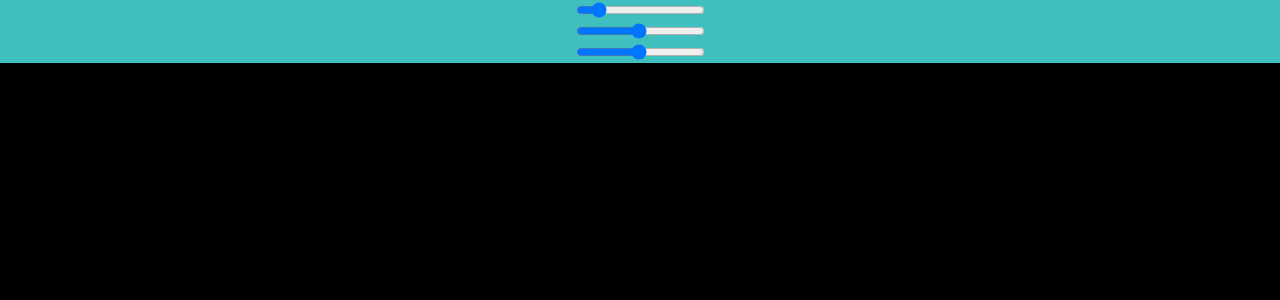
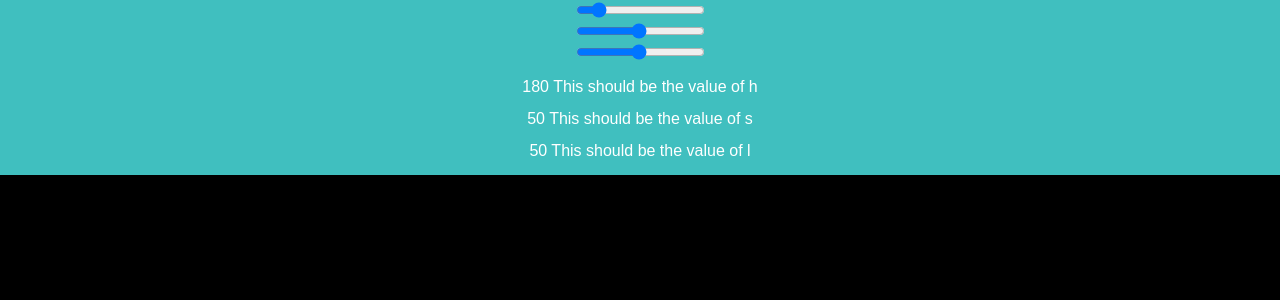
Before and after one commit to AllanHall/colorpicker, a React (Create React App) app: page / in a window 1280 px wide. Shown: the top 300 px of the page. Built offline with nearby package versions, Linux system fonts and the light colour scheme.

Commit message:
got all 3 hsl values to display in text and as the background of my div

```diff
--- a/src/App.js
+++ b/src/App.js
@@ -1,12 +1,10 @@
 import React, { Component } from 'react'
 import HSL from './components/HSL'
-// import ColorDisplay from './components/ColorDisplay'
 
 class App extends Component {
   render() {
     return (
       <>
-        {/* <ColorDisplay /> */}
         <HSL />
       </>
     )
--- a/src/components/HSL.js
+++ b/src/components/HSL.js
@@ -22,13 +22,28 @@ class HSL extends Component {
       l: event.target.value
     })
   }
-
+  /*  functionDetermineColor = () => {
+    if (this.state.h === 0) {
+      return 'red'
+    }
+    if (this.state.h === 120) {
+      return 'green'
+    }
+    if (this.state.h === 240) {
+      return 'blue'
+    }
+  }
+*/
   render() {
     return (
       <>
         <main
           className="sliders"
-          style={{ backgroundColor: `hsl(${this.state.h}, 50%, 50%)` }}
+          style={{
+            backgroundColor: `hsl(${this.state.h}, ${this.state.s}%, ${
+              this.state.l
+            }%)`
+          }}
         >
           <div>
             <input
@@ -60,6 +75,12 @@ class HSL extends Component {
               onChange={this.functionL}
             />
           </div>
+          <div className="display-title">
+            {/* <p>This should be the color that is displayed</p> */}
+            <p>{this.state.h} This should be the value of h</p>
+            <p>{this.state.s} This should be the value of s</p>
+            <p>{this.state.l} This should be the value of l</p>
+          </div>
         </main>
       </>
     )
--- a/src/index.css
+++ b/src/index.css
@@ -21,6 +21,7 @@ body {
 
 .display-title {
   text-align: center;
+  color: white;
 }
 
 .display {
```
Also changed, not shown: src/components/ColorDisplay.js (deleted, +0 -19 lines).
